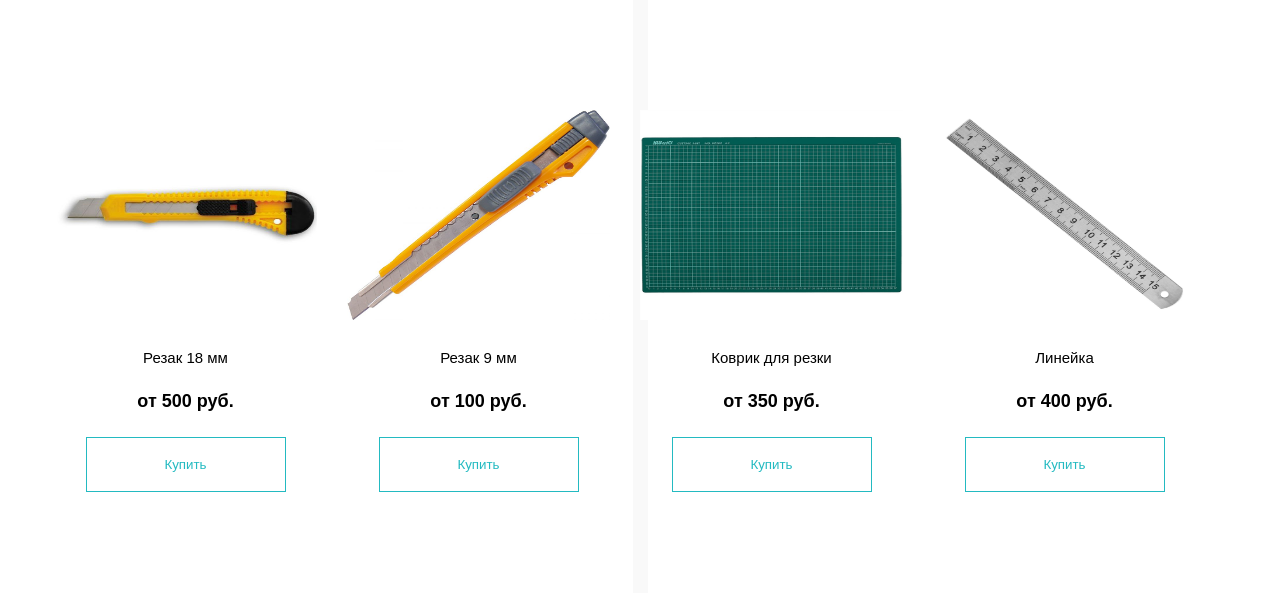
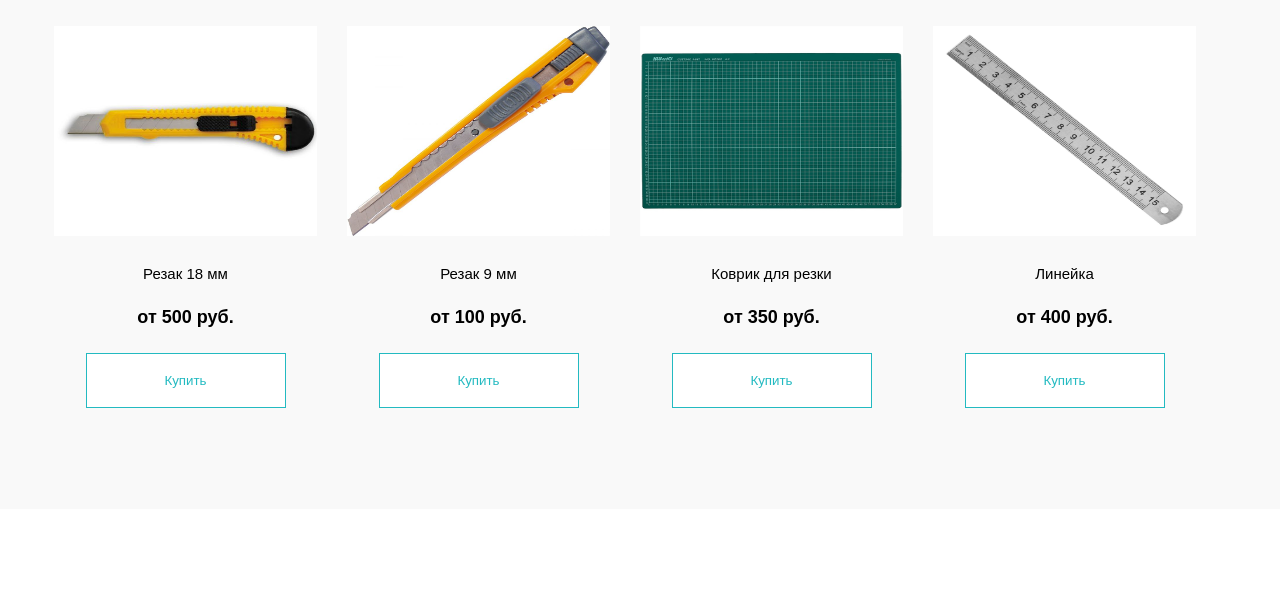
Before and after one commit to LeshVinov/lesson10-01, a plain HTML site: page index.html in a window 1280 px wide. Shown: the part 240-833 px from the top of the page. After the commit the page ends 800 px from the top, so only its background shows below. Drawn offline with Linux system fonts and the light colour scheme.

Commit message:
InstrumentsDone4

```diff
--- a/css/style.css
+++ b/css/style.css
@@ -30,7 +30,7 @@ h2 {
 }
 
 .instruments-section {
-    max-width: 15px;
+    max-width: 1500px;
     margin: 0 auto;
 }
 
```
